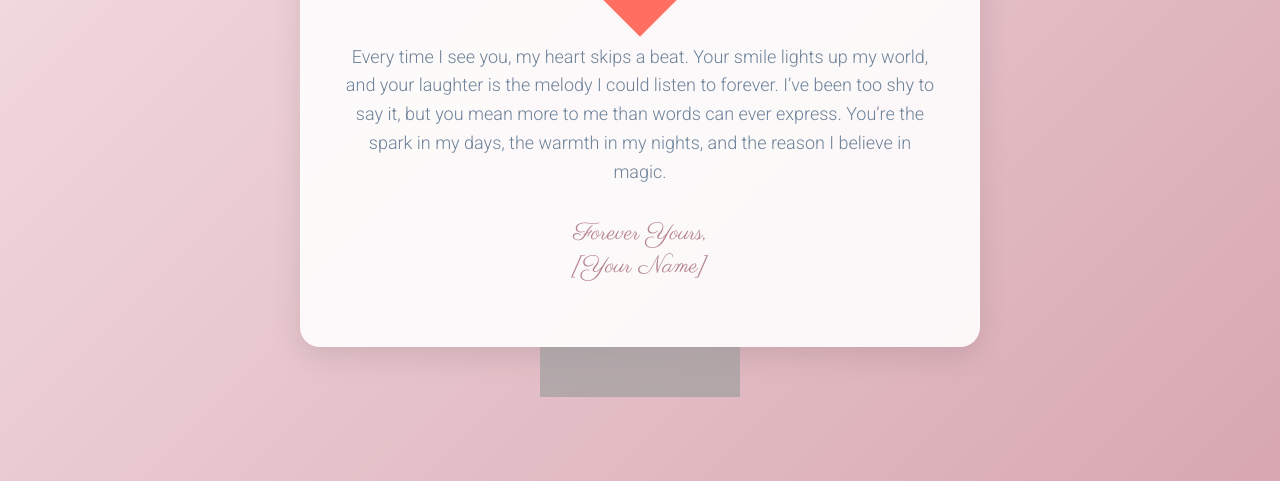
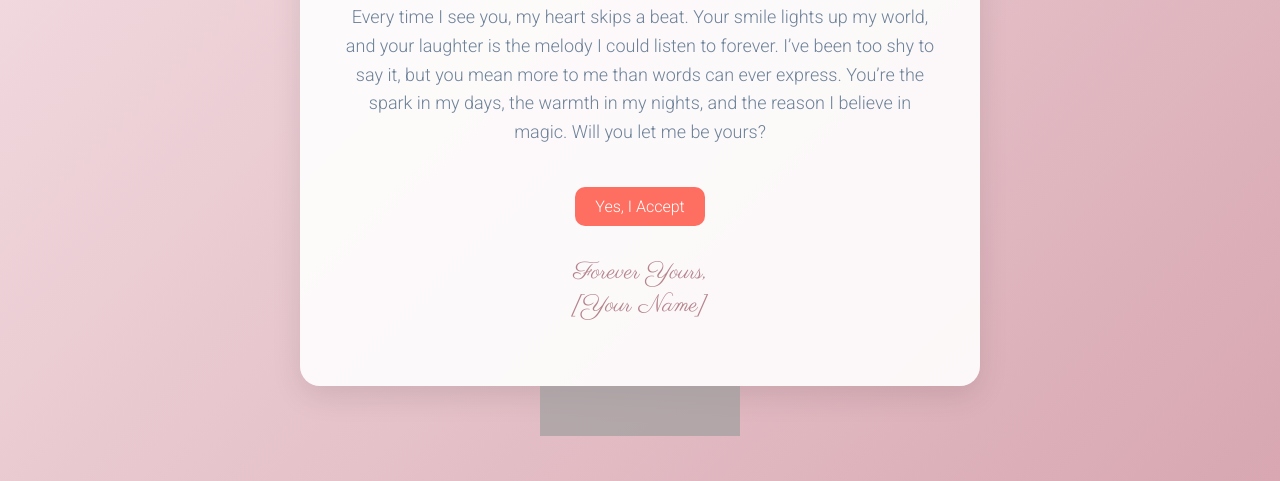
Before and after one commit to Hufung/loveyu, a plain HTML site: page index.html in a window 1280 px wide. Shown: the part 319-800 px from the top of the page. Drawn offline with Linux system fonts and the light colour scheme; grey boxes are pictures that could not be loaded.

Commit message:
Update index.html

```diff
--- a/index.html
+++ b/index.html
@@ -91,6 +91,31 @@
             opacity: 0.7;
         }
 
+        .accept-button {
+            background: #ff6f61;
+            color: white;
+            border: none;
+            padding: 10px 20px;
+            font-family: 'Roboto', sans-serif;
+            font-size: 16px;
+            border-radius: 10px;
+            cursor: pointer;
+            margin-top: 20px;
+            transition: background 0.3s;
+        }
+
+        .accept-button:hover {
+            background: #e65b50;
+        }
+
+        #page1, #page2 {
+            display: none;
+        }
+
+        #page1.active, #page2.active {
+            display: block;
+        }
+
         @keyframes pulse {
             0% {
                 transform: scale(1) rotate(-45deg);
@@ -105,16 +130,38 @@
     </style>
 </head>
 <body>
-    <div class="container">
+    <!-- First Page: The Confession -->
+    <div id="page1" class="container active">
         <h1>To You, My Sweetest Dream</h1>
         <div class="heart"></div>
         <p class="message">
-            Every time I see you, my heart skips a beat. Your smile lights up my world, and your laughter is the melody I could listen to forever. I’ve been too shy to say it, but you mean more to me than words can ever express. You’re the spark in my days, the warmth in my nights, and the reason I believe in magic.
+            Every time I see you, my heart skips a beat. Your smile lights up my world, and your laughter is the melody I could listen to forever. I’ve been too shy to say it, but you mean more to me than words can ever express. You’re the spark in my days, the warmth in my nights, and the reason I believe in magic. Will you let me be yours?
+        </p>
+        <button class="accept-button" onclick="showPage2()">Yes, I Accept</button>
+        <p class="signature">
+            Forever Yours, <br> [Your Name]
+        </p>
+        <div class="flowers"></div>
+    </div>
+
+    <!-- Second Page: The Result -->
+    <div id="page2" class="container">
+        <h1>My Heart Is Yours!</h1>
+        <div class="heart"></div>
+        <p class="message">
+            You’ve just made me the happiest person alive. I promise to cherish every moment with you, to fill your days with love and your nights with dreams. Together, we’ll write our own beautiful story.
         </p>
         <p class="signature">
             Forever Yours, <br> [Your Name]
         </p>
         <div class="flowers"></div>
     </div>
+
+    <script>
+        function showPage2() {
+            document.getElementById('page1').classList.remove('active');
+            document.getElementById('page2').classList.add('active');
+        }
+    </script>
 </body>
 </html>
```
